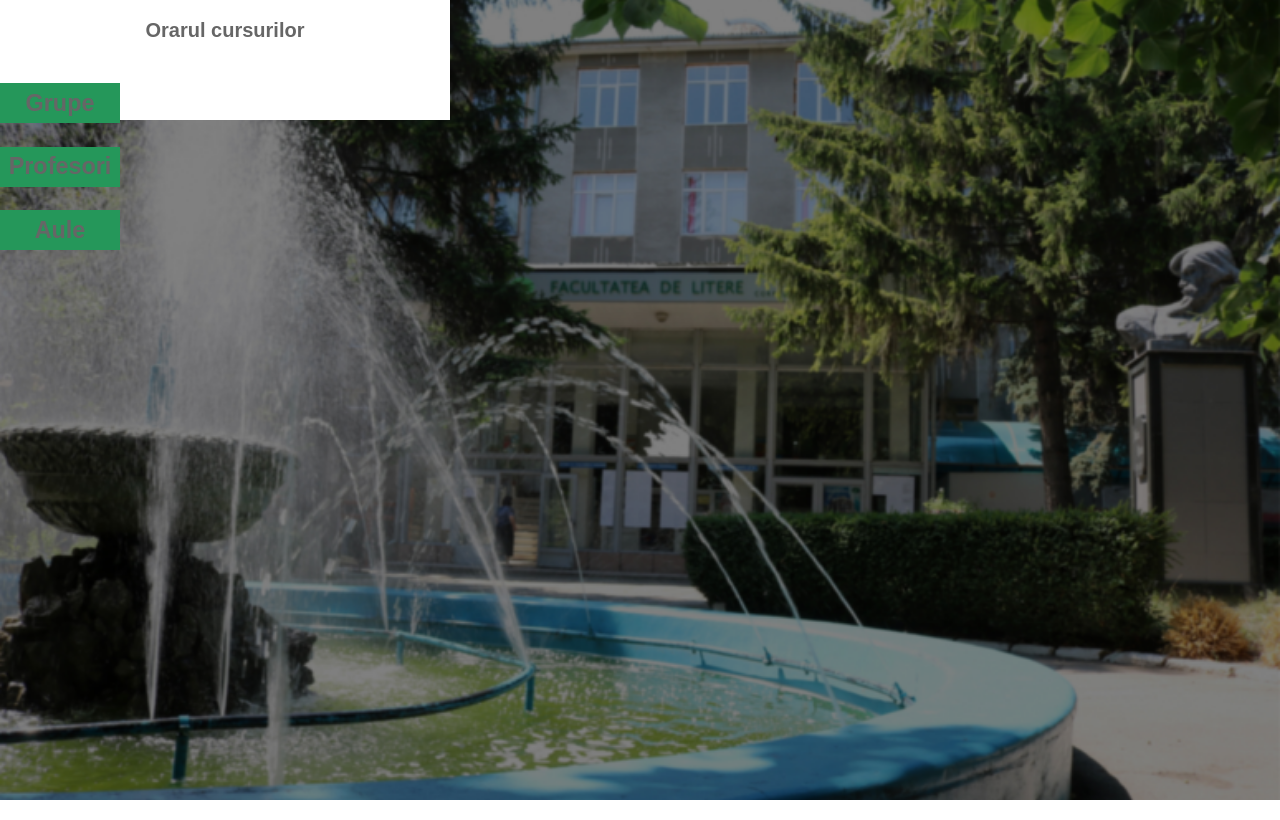
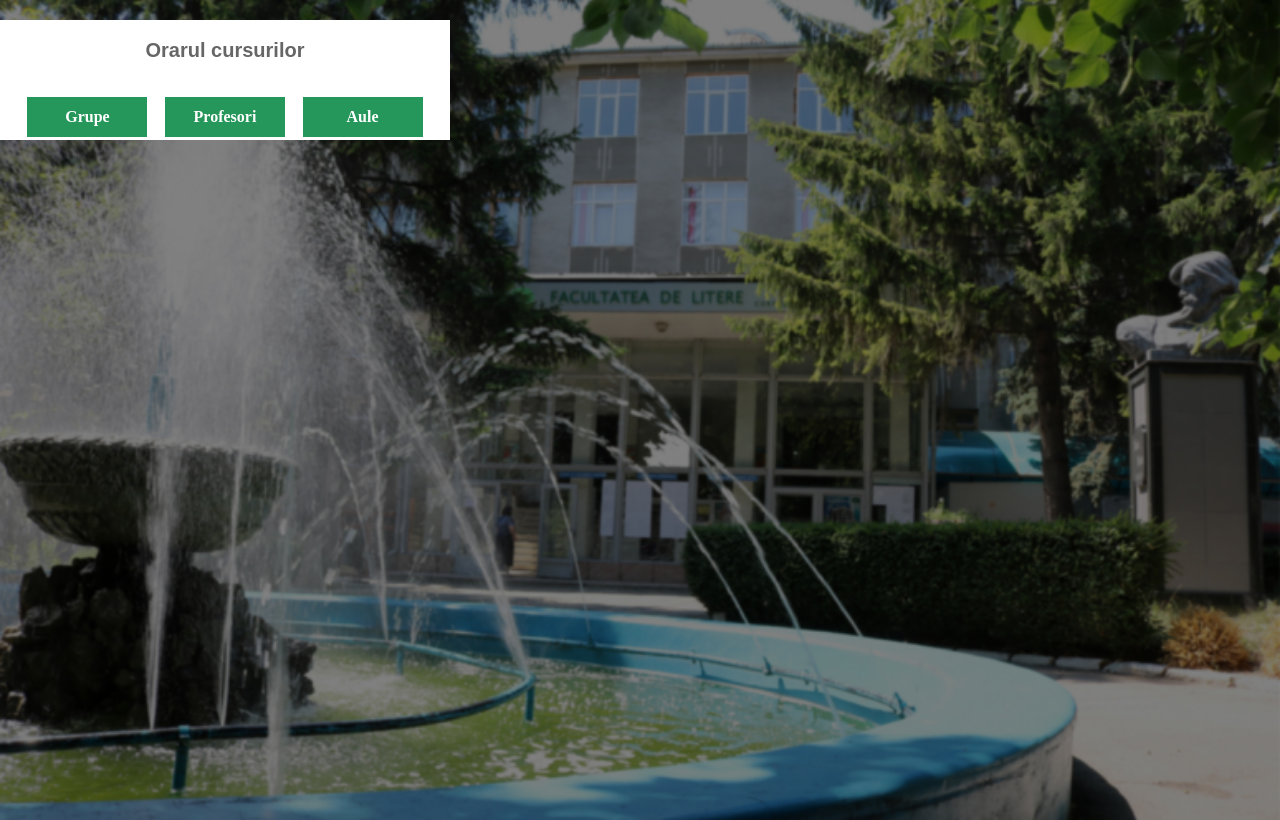
Before and after one commit to AlexandruNistreanu/orar.usarb, a plain HTML site: page index.html in a window 1280 px wide. Drawn offline with Linux system fonts and the light colour scheme.

Commit message:
add-button

```diff
--- a/index.html
+++ b/index.html
@@ -10,13 +10,12 @@
 
     <div>
         <div class="left-box">
-            <h1>
-                    Orarul cursurilor
-            <h1>
+            <h1>Orarul cursurilor<h1>
+
             <div class="who-are-you">
-                <h3>Grupe</h3>
-                <h3>Profesori</h3>
-                <h3>Aule</h3>
+                <button><h3>Grupe</h3></button>
+                <button><h3>Profesori</h3></button>
+                <button><h3>Aule</h3></button>
             </div>
 
         </div>
--- a/style/style.css
+++ b/style/style.css
@@ -9,17 +9,9 @@ body {
 
 .left-box {
   width: 40%;
+  margin-top: 20px;
 }
 
-.Orarul {
-  width: 150px;
-  border: 1px white;
-  color: inherit;
-  padding:15px;
-  background-color: white;
-  margin: 100px;
-  align-items: center;
-}
 
 .who-are-you h3 {
   background: #25975A;
@@ -40,3 +32,20 @@ h1 {
   text-align: center;
   margin: 0;
 }
+
+h3 {
+  font-family: 'Times New Roman';
+  font-size: 16px;
+  color: white;
+}
+
+button {
+  background: none;
+  border: none;
+}
+
+button:hover > h3,
+button:focus > h3 {
+    color: black;
+    background: #FFFFFF;
+}
```
